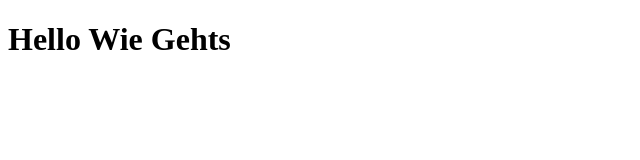
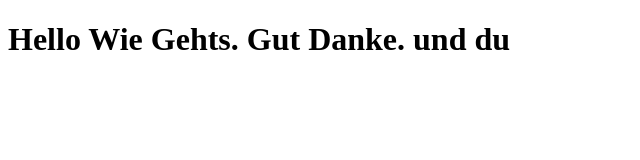
Before and after one commit to ahwaleed/Coursera-test, a plain HTML site: page site/index.html in a window 1280 px wide. Shown: the whole page, without its empty margins (0-640 px from the left). Drawn offline with Linux system fonts and the light colour scheme.

Commit message:
Small change to the code

```diff
--- a/site/index.html
+++ b/site/index.html
@@ -4,6 +4,6 @@
 	<title>Hello Coursera</title>
 </head>
 <body>
-<h1>Hello Wie Gehts</h1>
+<h1>Hello Wie Gehts. Gut Danke. und du</h1>
 </body>
 </html>
```
